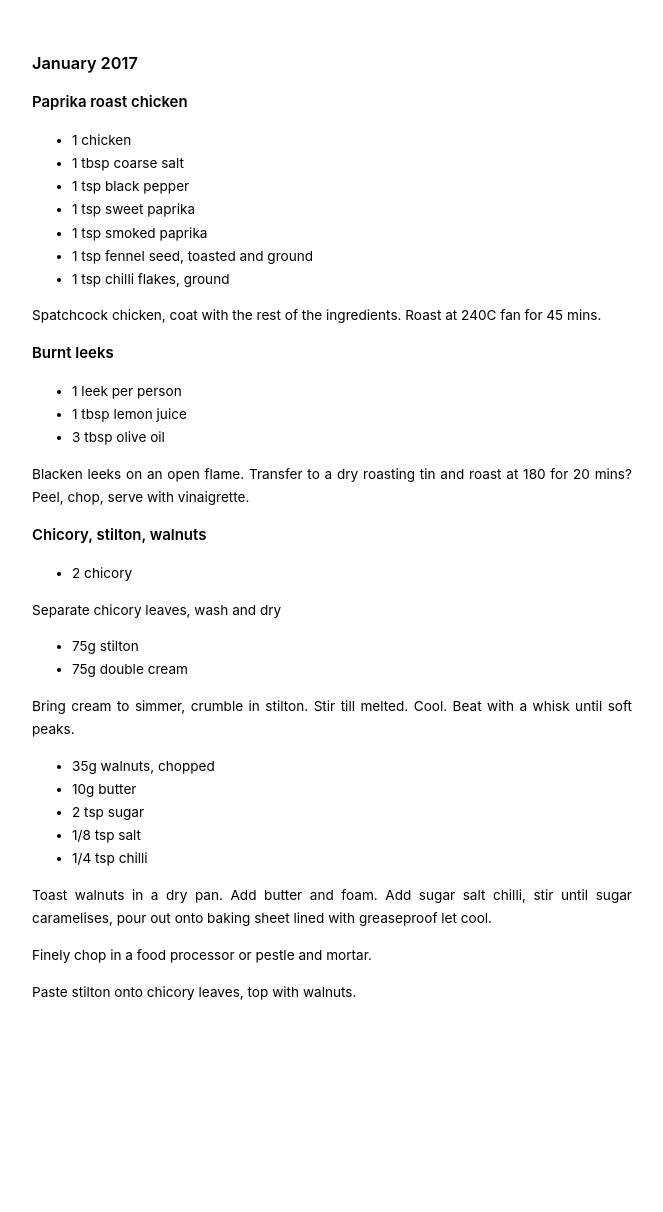
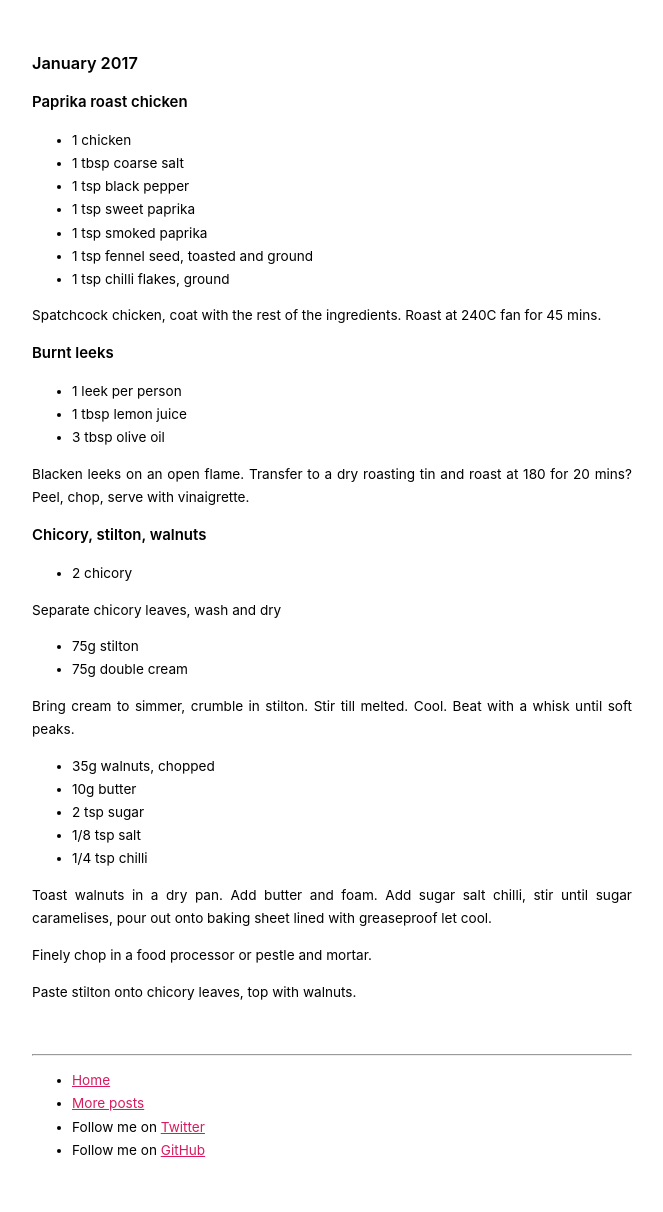
Before and after one commit to jamesroutley/routley.io, a Jekyll site: the page built from food/_posts/2017-01-01-January-2017.md, in a window 1280 px wide. Shown: the whole page, without its empty margins (308-971 px from the left). Built offline with Jekyll 4.4.1, drawn with Linux system fonts in a browser that asks for light colours; before the commit the page ends 1054 px from its top, so only the background shows below that.

Commit message:
Add footer to posts

```diff
--- a/_includes/post_footer.html
+++ b/_includes/post_footer.html
@@ -1,2 +1,9 @@
 <footer>
+    <hr>
+    <ul>
+        <li><a href="/">Home</a></li>
+        <li><a href="/blog.html">More posts</a></li>
+        <li>Follow me on <a href="https://twitter.com/james_routley">Twitter</a></li>
+        <li>Follow me on <a href="https://github.com/jamesroutley">GitHub</a></li>
+    </ul>
 </footer>
--- a/css/jamesroutley.css
+++ b/css/jamesroutley.css
@@ -65,3 +65,7 @@ a:hover {
     background-color: #d81b60;
     text-decoration: none;
 }
+
+footer {
+  margin-top: 50px;
+}
```
